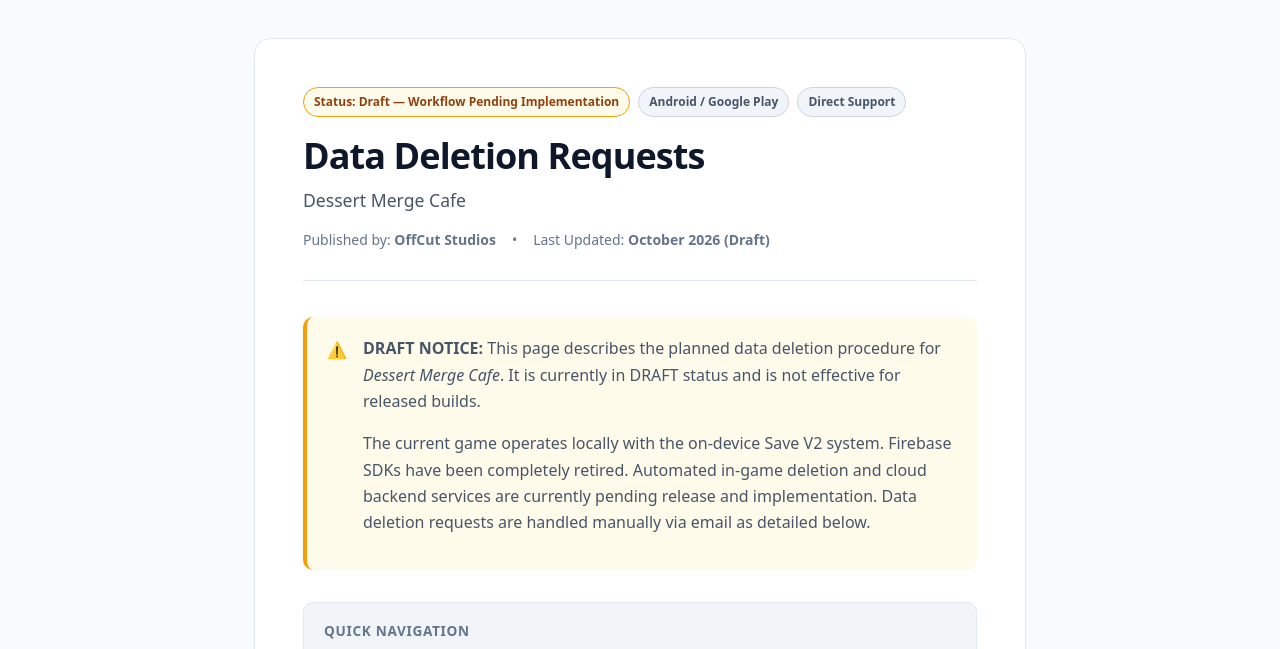
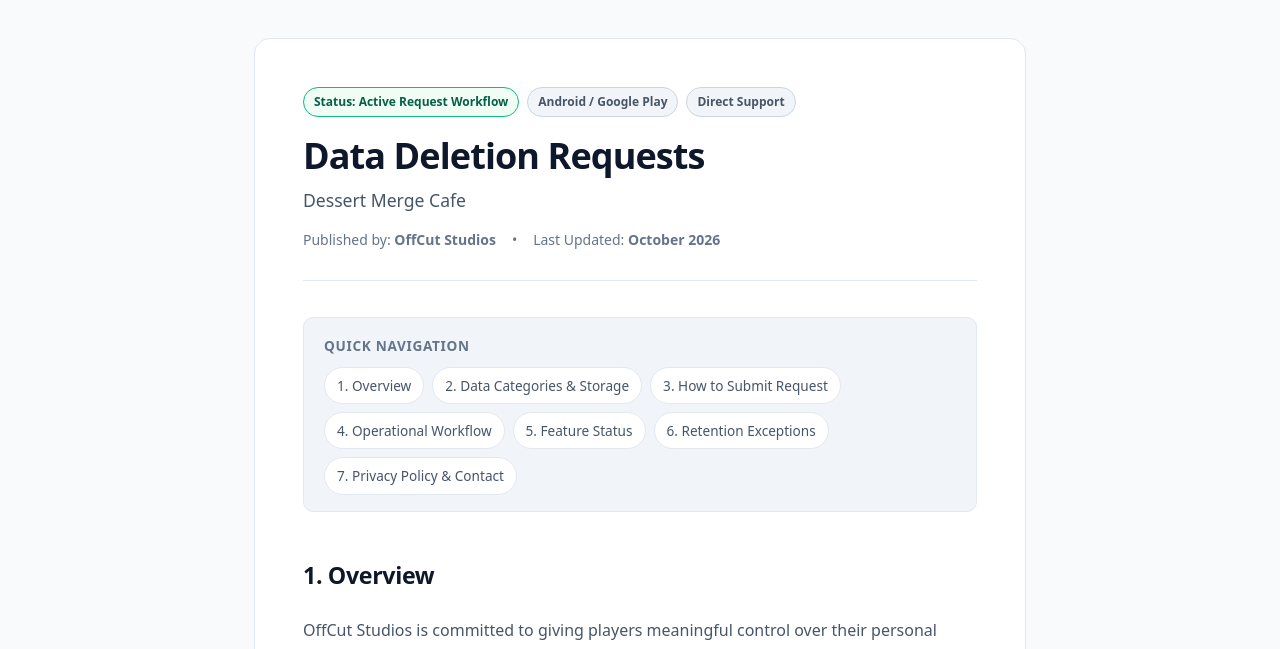
Before and after one commit to OffCut-Studios/offcutstudios-legal, a plain HTML site: page dessert-merge-cafe/data-deletion/index.html in a window 1280 px wide. Shown: the part 105-754 px from the top of the page. Drawn offline with Linux system fonts and the light colour scheme.

Commit message:
Remove draft status across portal, privacy policy, and data deletion pages

```diff
--- a/dessert-merge-cafe/data-deletion/index.html
+++ b/dessert-merge-cafe/data-deletion/index.html
@@ -5,7 +5,7 @@
   <meta name="viewport" content="width=device-width, initial-scale=1">
   <meta name="robots" content="noindex">
   <meta name="description"
-        content="Data Deletion Requests (Draft) for Dessert Merge Cafe by OffCut Studios.">
+        content="Data Deletion Requests for Dessert Merge Cafe by OffCut Studios.">
   <title>Dessert Merge Cafe | Data Deletion</title>
   <link rel="stylesheet" href="../../assets/css/style.css">
 </head>
@@ -42,7 +42,7 @@
     <article class="doc-card">
       <header class="doc-header">
         <div class="badge-row">
-          <span class="badge badge-draft">Status: Draft — Workflow Pending Implementation</span>
+          <span class="badge badge-live">Status: Active Request Workflow</span>
           <span class="badge badge-platform">Android / Google Play</span>
           <span class="badge badge-platform">Direct Support</span>
         </div>
@@ -51,17 +51,9 @@
         <div class="metadata-bar">
           <span>Published by: <strong>OffCut Studios</strong></span>
           <span>&bull;</span>
-          <span>Last Updated: <strong>October 2026 (Draft)</strong></span>
+          <span>Last Updated: <strong>October 2026</strong></span>
         </div>
       </header>
-
-      <div class="callout callout-draft" role="note" aria-label="Draft Notice">
-        <div class="callout-icon" aria-hidden="true">⚠️</div>
-        <div class="callout-content">
-          <p><strong>DRAFT NOTICE:</strong> This page describes the planned data deletion procedure for <em>Dessert Merge Cafe</em>. It is currently in DRAFT status and is not effective for released builds.</p>
-          <p>The current game operates locally with the on-device Save V2 system. Firebase SDKs have been completely retired. Automated in-game deletion and cloud backend services are currently pending release and implementation. Data deletion requests are handled manually via email as detailed below.</p>
-        </div>
-      </div>
 
       <nav class="quick-nav" aria-label="Document Sections">
         <div class="quick-nav-title">Quick Navigation</div>
@@ -187,7 +179,7 @@
         <div class="action-box">
           <div class="action-box-text">
             <h4>Ready to Submit a Request?</h4>
-            <p>Click below to open a pre-addressed email draft with the standard subject line.</p>
+            <p>Click below to open a pre-addressed email message with the standard subject line.</p>
           </div>
           <a href="mailto:studiosoffcut@gmail.com?subject=Dessert%20Merge%20Cafe%20-%20Data%20Deletion%20Request" class="btn btn-primary">
             Compose Deletion Request
```
Also changed, not shown: dessert-merge-cafe/privacy-policy/index.html (+3 -11 lines), index.html (+3 -3 lines).
